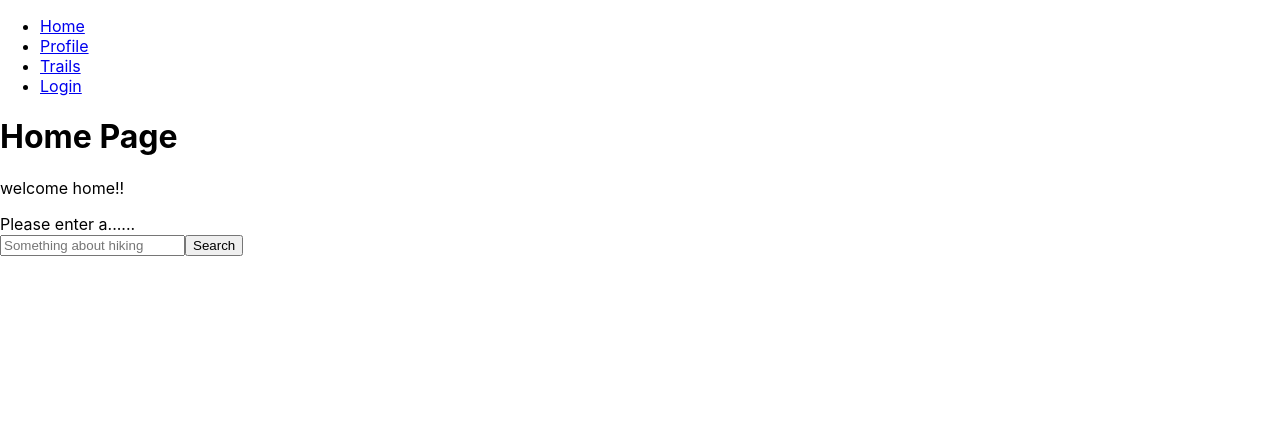
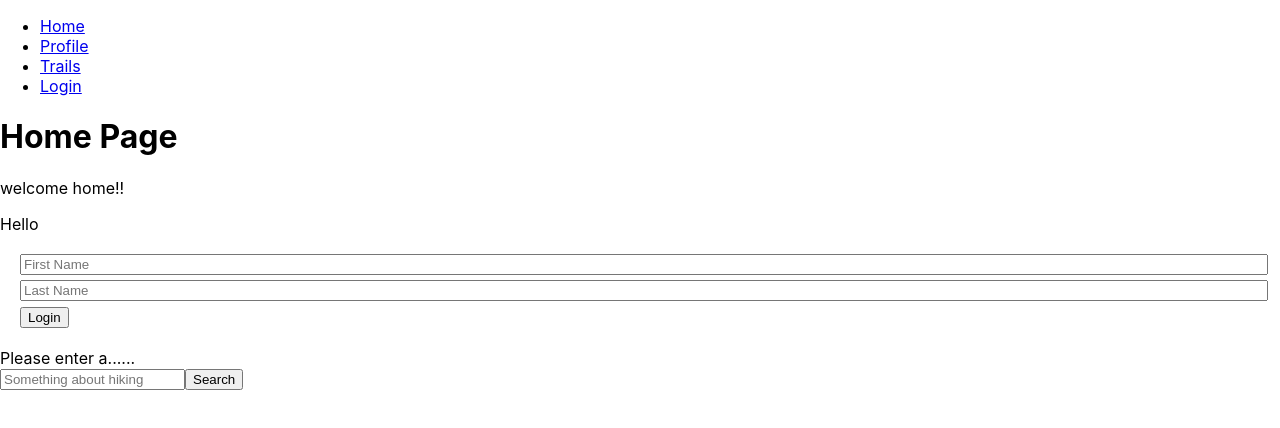
Before and after one commit to Moe1401/hiking-guide, a React (Create React App) app: page / in a window 1280 px wide. Shown: the top 428 px of the page. Built offline with nearby package versions, Linux system fonts and the light colour scheme.

Commit message:
it lives

```diff
--- a/src/components/pages/Home.js
+++ b/src/components/pages/Home.js
@@ -1,11 +1,28 @@
 import React from 'react';
-const Login = () => {
-const [username, setUsername] = useState('');
-const [password, setPassword] = useState('');
+import Form from './Form';
+// const Login = () => {
+// const [username, setUsername] = useState('');
+// const [password, setPassword] = useState('');
+
+// const handleUsernameChange = (event) => {
+//   setUsername(event.target.value);
+// };
+
+// const handlePasswordChange = (event) => {
+//   setPassword(event.target.value);
+// };
+
+// const handleLogin = () => {
+
+//  };
+//  //returns login
+// // return ()
 
 
 
-}
+
+
+// }
 
 export default function Home() {
   return (
@@ -14,6 +31,9 @@ export default function Home() {
       <p>
         welcome home!!
       </p>
+      <Form>
+
+      </Form>
     </div>
   );
 }
```
